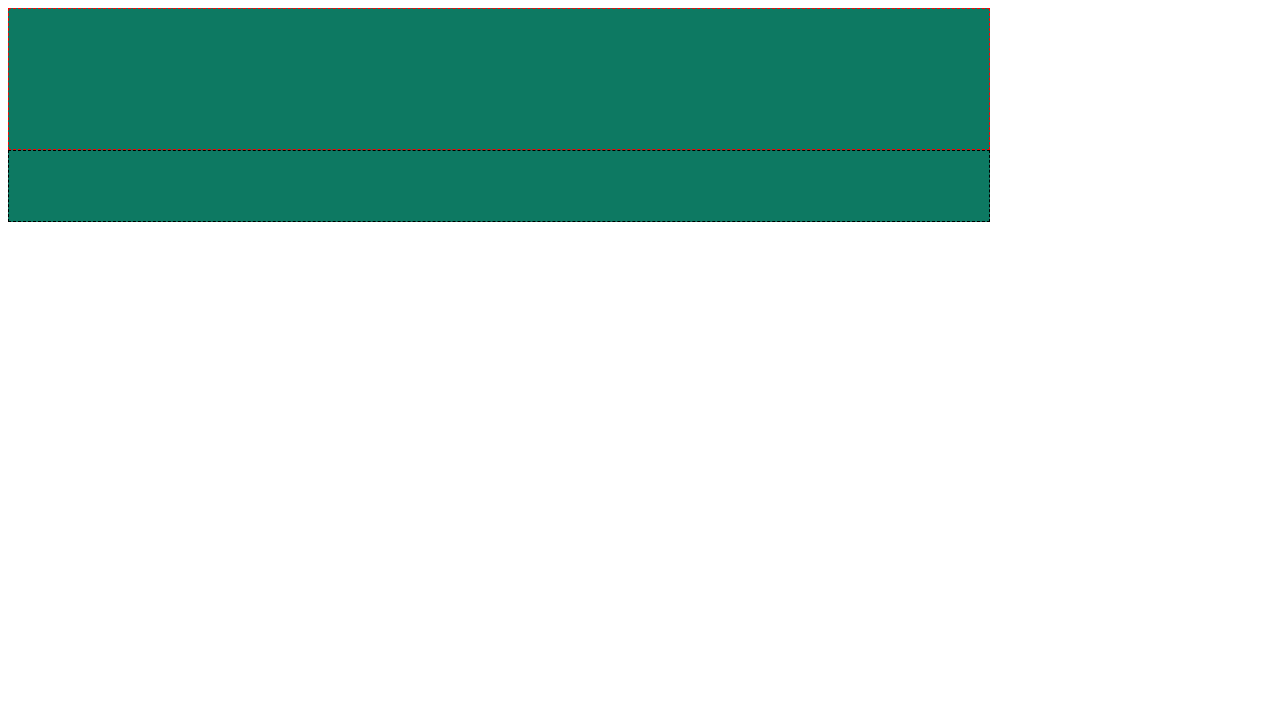
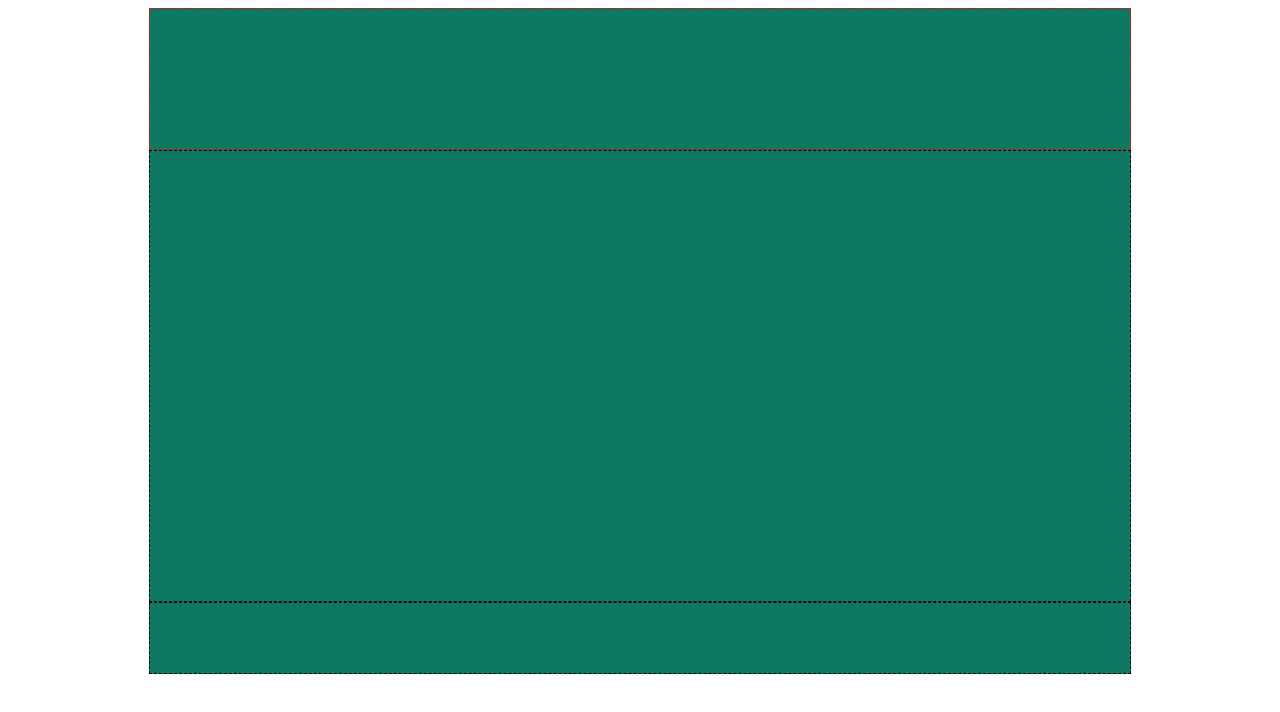
Before and after one commit to anitatechnical97/18thsep2023-nextjs-lecture-day5, a Next.js app: page / in a window 1280 px wide. Shown: the top 712 px of the page. Built offline with nearby package versions, Linux system fonts and the light colour scheme.

Commit message:
commit 1

```diff
--- a/styles/globals.css
+++ b/styles/globals.css
@@ -3,11 +3,21 @@ header {
   height: 140px;
   background-color: #0D7962;
   border: 1px dashed red;
+  margin: auto;
+}
+
+main {
+  width: 980px;
+  height: 450px;
+  background-color: #0D7962;
+  border: 1px dashed #000;
+  margin: auto;
 }
 
 footer {
   width: 980px;
   height: 70px;
   background-color: #0D7962;
-  border: 1px dashed #000
+  border: 1px dashed #000;
+  margin: auto;
 }
```
Also changed, not shown: 1 other file (tests, documents, lock files or other folders).
